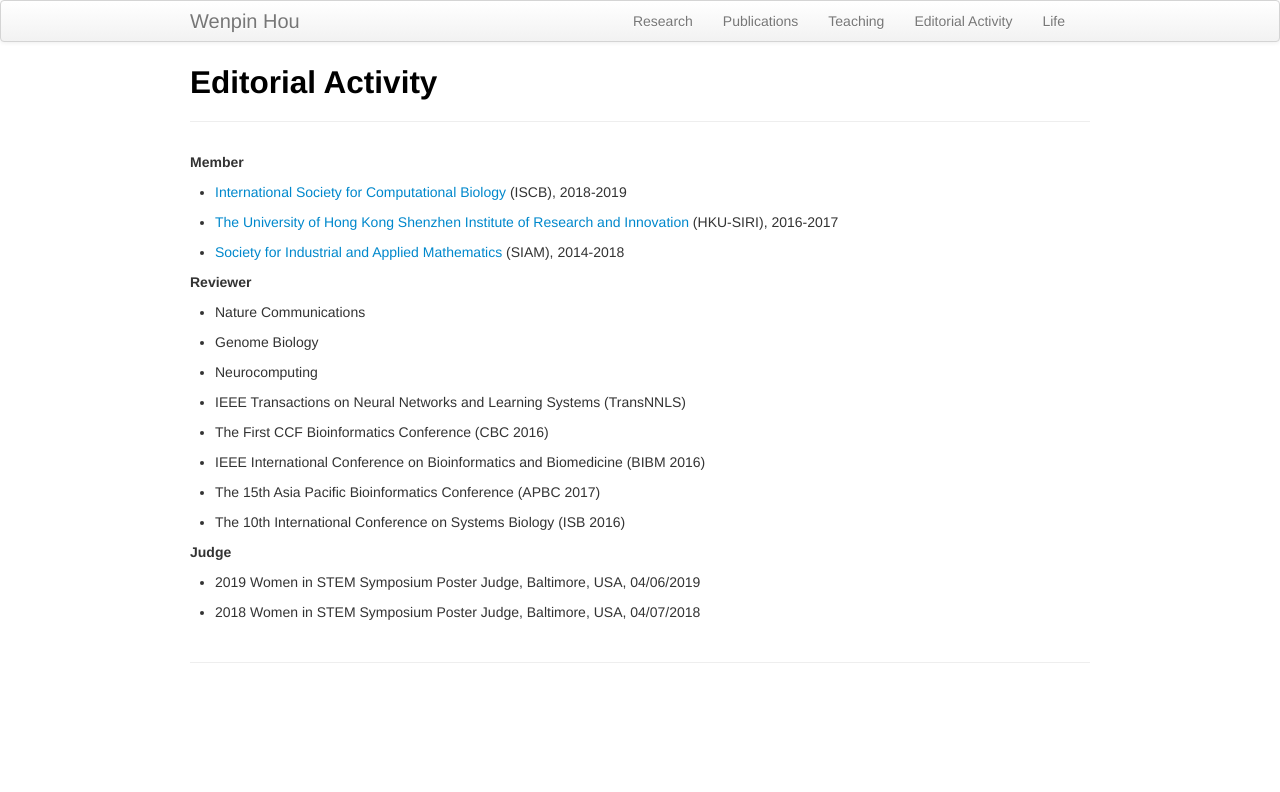
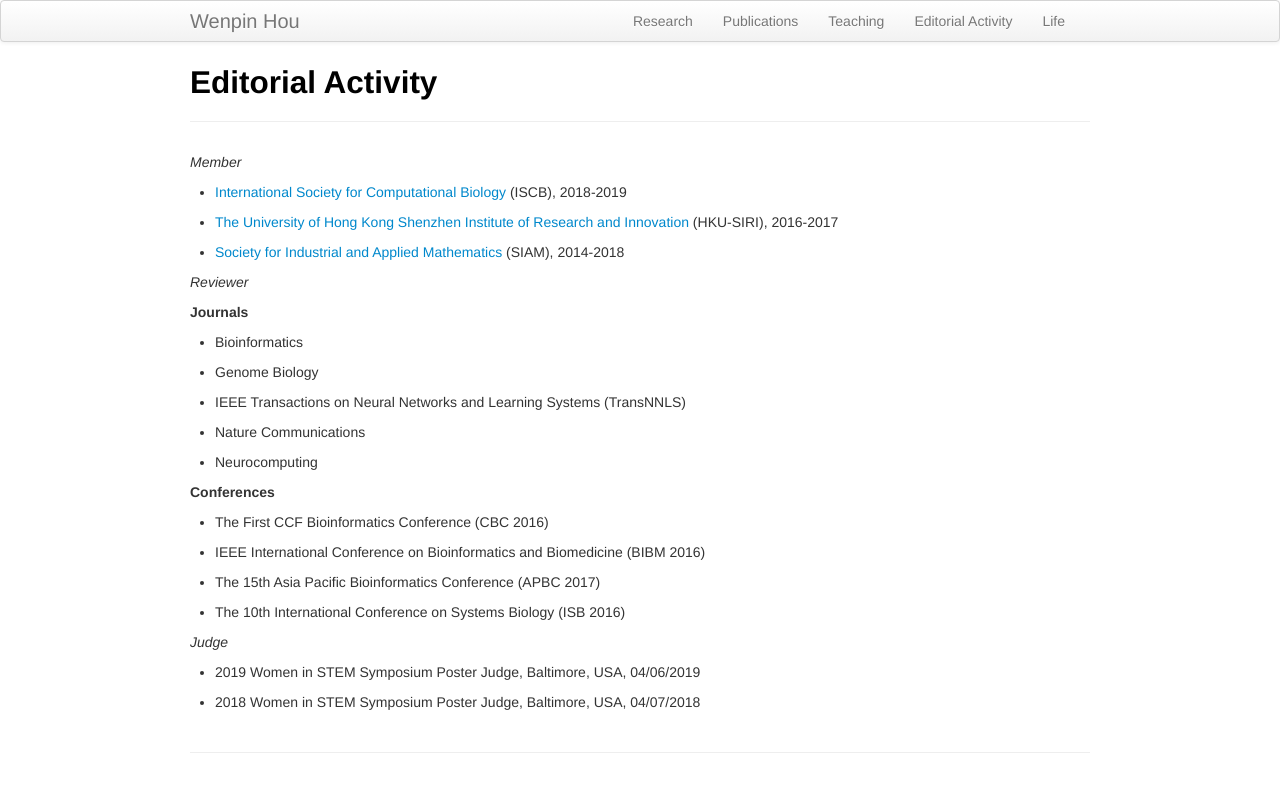
Before and after one commit to Winnie09/Wenpin_Hou, a Jekyll site: the page built from pages/editorial.md, in a window 1280 px wide. Shown: the top 792 px of the page. Built offline with Jekyll 4.4.1, drawn with Linux system fonts in a browser that asks for light colours.

Commit message:
adjust fonts

```diff
--- a/pages/editorial.md
+++ b/pages/editorial.md
@@ -3,7 +3,7 @@
 title: Editorial Activity
 ---
 
-**Member**
+*Member*
 
 - [International Society for Computational Biology](https://www.iscb.org/) \(ISCB\), 2018-2019
 
@@ -11,15 +11,21 @@
 
 - [Society for Industrial and Applied Mathematics](https://www.siam.org/) \(SIAM\), 2014-2018
 
-**Reviewer**
+*Reviewer*
+
+**Journals**
+
+- Bioinformatics
+
+- Genome Biology
+
+- IEEE Transactions on Neural Networks and Learning Systems \(TransNNLS\)
 
 - Nature Communications
 
-- Genome Biology
-
 - Neurocomputing
 
-- IEEE Transactions on Neural Networks and Learning Systems \(TransNNLS\)
+**Conferences**
 
 - The First CCF Bioinformatics Conference \(CBC 2016\)
 
@@ -29,7 +35,7 @@
 
 - The 10th International Conference on Systems Biology \(ISB 2016\)
 
-**Judge**
+*Judge*
 
 - 2019 Women in STEM Symposium Poster Judge, Baltimore, USA, 04/06/2019
 
```
Also changed, not shown: pages/publications.md (+1 -1 lines), pages/teaching.md (+1 -1 lines), 1 other file.
